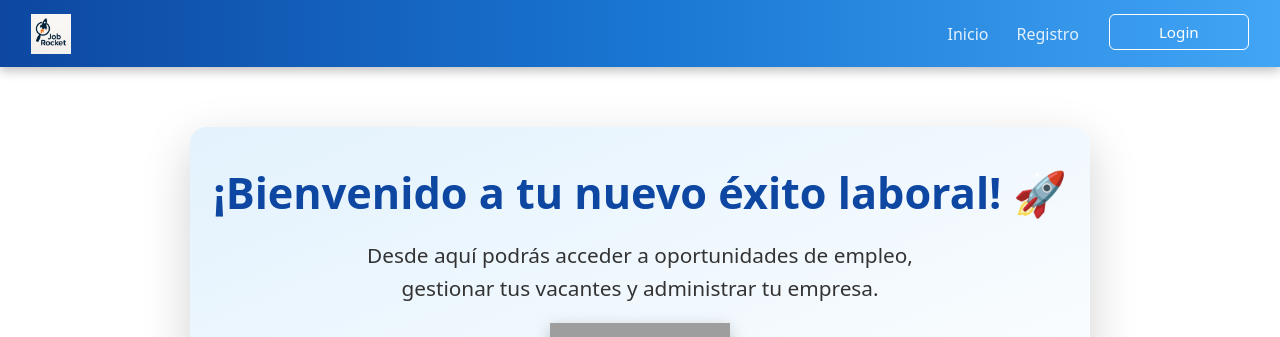
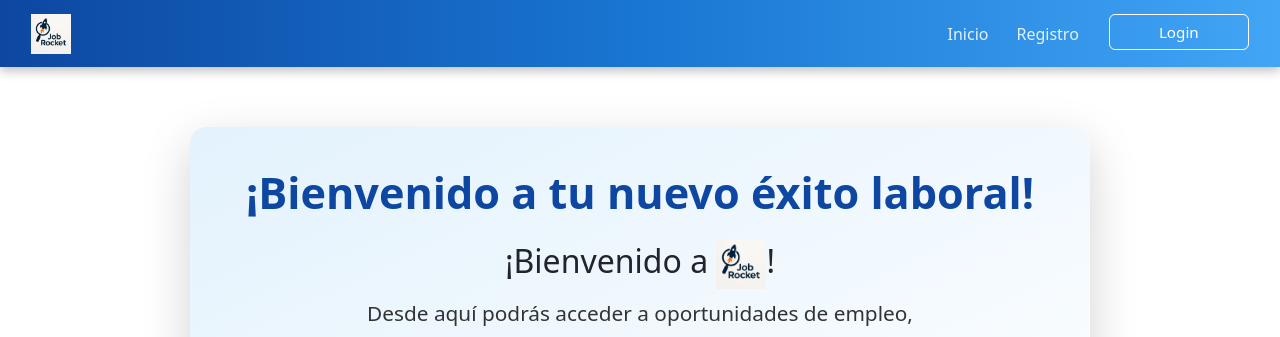
Before and after one commit to algarciasi/RetoAngular-master, an Angular app: page /home in a window 1280 px wide. Shown: the top 337 px of the page. Built offline with nearby package versions, Linux system fonts and the light colour scheme; grey boxes are pictures that could not be loaded.

Commit message:
logo navbar

```diff
--- a/src/app/components/navbar/navbar.component.html
+++ b/src/app/components/navbar/navbar.component.html
@@ -2,7 +2,7 @@
   <div class="container-fluid">
     <!--<a class="navbar-brand" [routerLink]="['/']">Reto Grupo 4 DAW</a>-->
     <a class="navbar-brand" [routerLink]="['/']">
-      <img src="assets/images/jobrocketLogo.png" alt="Logo" width="40" height="40" class="d-inline-block align-text-top">
+      <img src="images/jobrocketLogo.png" alt="Logo" width="40" height="40" class="d-inline-block align-text-top">
     </a>
 
 
--- a/src/app/pages/home-inicio/home-inicio.component.html
+++ b/src/app/pages/home-inicio/home-inicio.component.html
@@ -1,6 +1,9 @@
 <div class="welcome-container shadow-lg">
   <div class="welcome-text">
-    <h1>¡Bienvenido a tu nuevo éxito laboral! 🚀</h1>
+    <h1>¡Bienvenido a tu nuevo éxito laboral!</h1>
+    <h2>¡Bienvenido a
+      <img src="images/jobrocketLogo.png" alt="Logo" width="50" height="50" class="d-inline-block align-text-top">!
+    </h2>
     <p>
       Desde aquí podrás acceder a oportunidades de empleo, gestionar tus vacantes y administrar tu empresa.
     </p>
```
Also changed, not shown: public/images/jobrocketLogo.png (renamed from src/assets/images/jobrocketLogo.png).
